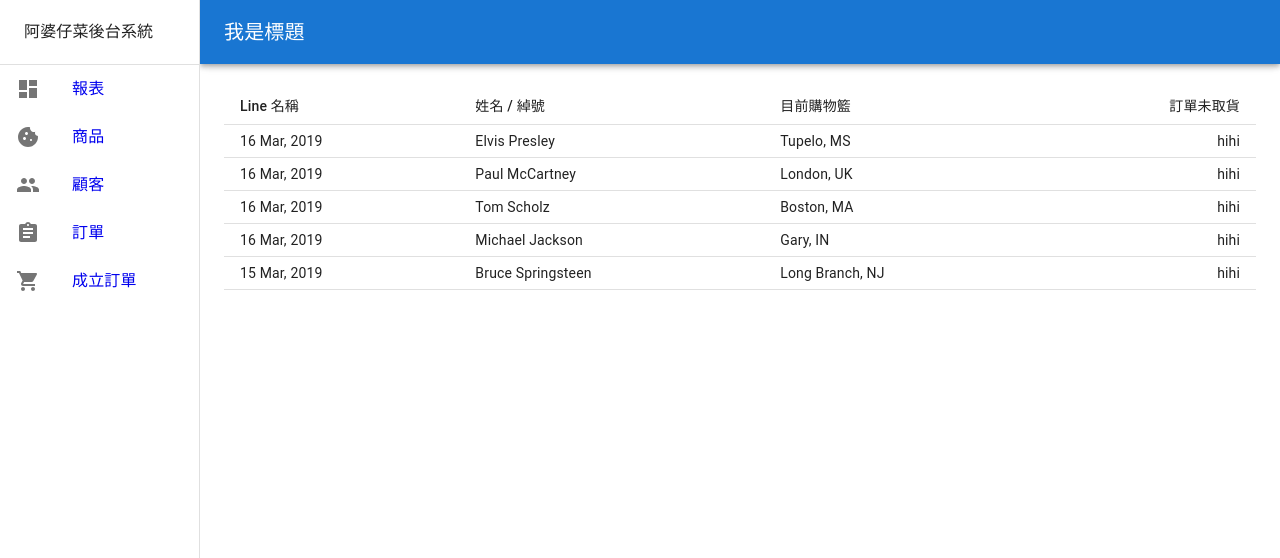
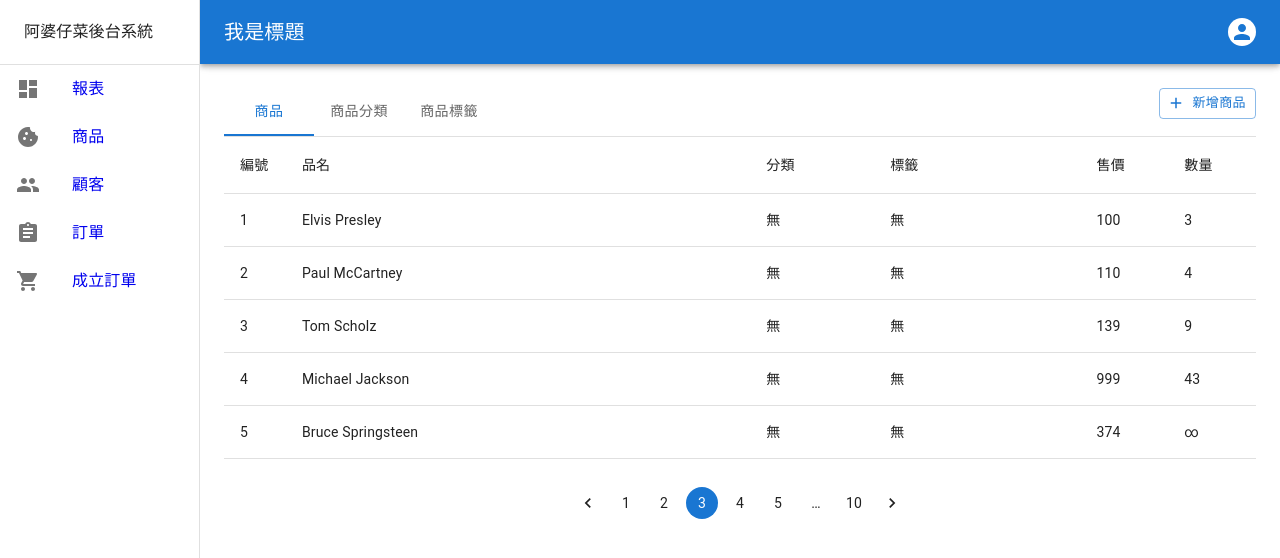
Before and after one commit to ykf2020/apoatsai_frontend, a Next.js app: page /product in a window 1280 px wide. Shown: the top 558 px of the page. Built offline with nearby package versions, Linux system fonts and the light colour scheme.

Commit message:
accounticon,page,producttable,categorytable,tags

```diff
--- a/src/components/layout.js
+++ b/src/components/layout.js
@@ -1,32 +1,42 @@
-import { useState } from 'react';
-import CssBaseline from '@mui/material/CssBaseline';
-import AppBar from '@mui/material/AppBar';
-import Box from '@mui/material/Box';
-import Divider from '@mui/material/Divider';
-import Drawer from '@mui/material/Drawer';
-import IconButton from '@mui/material/IconButton';
-import List from '@mui/material/List';
-import ListItem from '@mui/material/ListItem';
-import ListItemButton from '@mui/material/ListItemButton';
-import ListItemIcon from '@mui/material/ListItemIcon';
-import ListItemText from '@mui/material/ListItemText';
-import ShoppingCartIcon from '@mui/icons-material/ShoppingCart';
-import CookieIcon from '@mui/icons-material/Cookie';
-import DashboardIcon from '@mui/icons-material/Dashboard';
-import MailIcon from '@mui/icons-material/Mail';
-import MenuIcon from '@mui/icons-material/Menu';
-import PeopleIcon from '@mui/icons-material/People';
-import AssignmentIcon from '@mui/icons-material/Assignment';
-import Toolbar from '@mui/material/Toolbar';
-import Typography from '@mui/material/Typography';
-import Link from 'next/link'
-import Grid from '@mui/material/Grid';
+import { useState } from "react";
+import CssBaseline from "@mui/material/CssBaseline";
+import AppBar from "@mui/material/AppBar";
+import Box from "@mui/material/Box";
+import Divider from "@mui/material/Divider";
+import Drawer from "@mui/material/Drawer";
+import IconButton from "@mui/material/IconButton";
+import List from "@mui/material/List";
+import ListItem from "@mui/material/ListItem";
+import ListItemButton from "@mui/material/ListItemButton";
+import ListItemIcon from "@mui/material/ListItemIcon";
+import ListItemText from "@mui/material/ListItemText";
+import ShoppingCartIcon from "@mui/icons-material/ShoppingCart";
+import CookieIcon from "@mui/icons-material/Cookie";
+import DashboardIcon from "@mui/icons-material/Dashboard";
+import MenuIcon from "@mui/icons-material/Menu";
+import PeopleIcon from "@mui/icons-material/People";
+import AssignmentIcon from "@mui/icons-material/Assignment";
+import Toolbar from "@mui/material/Toolbar";
+import Typography from "@mui/material/Typography";
+import Link from "next/link";
+import Grid from "@mui/material/Grid";
+import PersonIcon from "@mui/icons-material/Person";
+import Avatar from "@mui/material/Avatar";
+import { useTheme } from "@mui/material/styles";
+import { grey } from "@mui/material/colors";
+import Paper from "@mui/material/Paper";
+import MenuList from "@mui/material/MenuList";
+import MenuItem from "@mui/material/MenuItem";
+import Fade from "@mui/material/Fade";
+import ClickAwayListener from "@mui/material/ClickAwayListener";
 
 const drawerWidth = 200;
 
 export default function Layout(props) {
+  const theme = useTheme();
   const { window } = props;
   const [mobileOpen, setMobileOpen] = useState(false);
+  const [accountMenuOpen, setAccountMenuOpen] = useState(false);
 
   const handleDrawerToggle = () => {
     setMobileOpen(!mobileOpen);
@@ -34,60 +44,64 @@ export default function Layout(props) {
 
   const drawer = (
     <div>
-      <Toolbar>
-        阿婆仔菜後台系統
-      </Toolbar>
+      <Toolbar>阿婆仔菜後台系統</Toolbar>
       <Divider />
-      <List style={{paddingTop: 0}}>
-        <ListItem component={Link} href="/dashboard" key={'1'} disablePadding>
+      <List style={{ paddingTop: 0 }}>
+        <ListItem component={Link} href="/dashboard" key={"1"} disablePadding>
           <ListItemButton>
             <ListItemIcon>
               <DashboardIcon />
             </ListItemIcon>
-            <ListItemText primary={'報表'} />
+            <ListItemText primary={"報表"} />
           </ListItemButton>
         </ListItem>
-        <ListItem component={Link} href="/product" key={'2'} disablePadding>
+        <ListItem component={Link} href="/product" key={"2"} disablePadding>
           <ListItemButton>
             <ListItemIcon>
               <CookieIcon />
             </ListItemIcon>
-            <ListItemText primary={'商品'} />
+            <ListItemText primary={"商品"} />
           </ListItemButton>
         </ListItem>
-        <ListItem component={Link} href="/customer" key={'3'} disablePadding>
+        <ListItem component={Link} href="/customer" key={"3"} disablePadding>
           <ListItemButton>
             <ListItemIcon>
               <PeopleIcon />
             </ListItemIcon>
-            <ListItemText primary={'顧客'} />
+            <ListItemText primary={"顧客"} />
           </ListItemButton>
         </ListItem>
-        <ListItem component={Link} href="/order" key={'4'} disablePadding>
+        <ListItem component={Link} href="/order" key={"4"} disablePadding>
           <ListItemButton>
             <ListItemIcon>
               <AssignmentIcon />
             </ListItemIcon>
-            <ListItemText primary={'訂單'} />
+            <ListItemText primary={"訂單"} />
           </ListItemButton>
         </ListItem>
-        <ListItem component={Link} href="/create_order" key={'5'} disablePadding>
+        <ListItem
+          component={Link}
+          href="/create_order"
+          key={"5"}
+          disablePadding
+        >
           <ListItemButton>
             <ListItemIcon>
               <ShoppingCartIcon />
             </ListItemIcon>
-            <ListItemText primary={'成立訂單'} />
+            <ListItemText primary={"成立訂單"} />
           </ListItemButton>
         </ListItem>
       </List>
     </div>
   );
 
-  const container = window !== undefined ? () => window().document.body : undefined;
+  const container =
+    window !== undefined ? () => window().document.body : undefined;
 
   return (
-    <Box sx={{ display: 'flex' }}>
-      <CssBaseline/>
+    <Box sx={{ display: "flex" }}>
+      <CssBaseline />
       <AppBar
         position="fixed"
         sx={{
@@ -95,19 +109,65 @@ export default function Layout(props) {
           ml: { sm: `${drawerWidth}px` },
         }}
       >
-        <Toolbar>
+        <Toolbar sx={{ position: "relative" }}>
           <IconButton
             color="inherit"
             aria-label="open drawer"
             edge="start"
             onClick={handleDrawerToggle}
-            sx={{ mr: 2, display: { sm: 'none' } }}
+            sx={{ mr: 2, display: { sm: "none" } }}
           >
             <MenuIcon />
           </IconButton>
           <Typography variant="h6" noWrap component="div">
             我是標題
           </Typography>
+          <ClickAwayListener
+            onClickAway={() => {
+              setAccountMenuOpen(false);
+            }}
+          >
+            <Box sx={{ ml: "auto" }}>
+              <Avatar
+                sx={{
+                  width: 28,
+                  height: 28,
+                  bgcolor: "white",
+                  color: theme.palette.primary.main,
+                  cursor: "pointer",
+                  "&:hover": {
+                    bgcolor: grey[300],
+                  },
+                }}
+                onClick={() => {
+                  setAccountMenuOpen(!accountMenuOpen);
+                }}
+              >
+                <PersonIcon />
+              </Avatar>
+              <Fade in={accountMenuOpen}>
+                <Paper sx={{ position: "absolute", right: 10, top: 50 }}>
+                  <MenuList>
+                    <MenuItem>
+                      <ListItemText
+                        sx={{ textAlign: "center" }}
+                        primary={"Bruce"}
+                        secondary={"Admin"}
+                      />
+                    </MenuItem>
+                    <Divider variant="middle"></Divider>
+                    <MenuItem
+                      onClick={() => {
+                        setAccountMenuOpen(false);
+                      }}
+                    >
+                      Logout
+                    </MenuItem>
+                  </MenuList>
+                </Paper>
+              </Fade>
+            </Box>
+          </ClickAwayListener>
         </Toolbar>
       </AppBar>
       <Box
@@ -123,8 +183,11 @@ export default function Layout(props) {
             keepMounted: true, // Better open performance on mobile.
           }}
           sx={{
-            display: { xs: 'block', sm: 'none' },
-            '& .MuiDrawer-paper': { boxSizing: 'border-box', width: drawerWidth },
+            display: { xs: "block", sm: "none" },
+            "& .MuiDrawer-paper": {
+              boxSizing: "border-box",
+              width: drawerWidth,
+            },
           }}
         >
           {drawer}
@@ -132,8 +195,11 @@ export default function Layout(props) {
         <Drawer
           variant="permanent"
           sx={{
-            display: { xs: 'none', sm: 'block' },
-            '& .MuiDrawer-paper': { boxSizing: 'border-box', width: drawerWidth },
+            display: { xs: "none", sm: "block" },
+            "& .MuiDrawer-paper": {
+              boxSizing: "border-box",
+              width: drawerWidth,
+            },
           }}
           open
         >
@@ -142,10 +208,16 @@ export default function Layout(props) {
       </Box>
       <Box
         component="main"
-        sx={{ flexGrow: 1, p: 3, width: { sm: `calc(100% - ${drawerWidth}px)` } }}
+        sx={{
+          flexGrow: 1,
+          p: 3,
+          width: { sm: `calc(100% - ${drawerWidth}px)` },
+        }}
       >
         <Toolbar />
-        <Grid container justifyContent="center">{props.children}</Grid>
+        <Grid container justifyContent="center">
+          {props.children}
+        </Grid>
       </Box>
     </Box>
   );
--- /dev/null
+++ b/src/pages/product/components/categoeyTable.js
@@ -0,0 +1,55 @@
+import { useState } from "react";
+import Table from "@mui/material/Table";
+import TableBody from "@mui/material/TableBody";
+import TableCell from "@mui/material/TableCell";
+import TableHead from "@mui/material/TableHead";
+import TableRow from "@mui/material/TableRow";
+import Grid from "@mui/material/Grid";
+import Pagination from "@mui/material/Pagination";
+import Stack from "@mui/material/Stack";
+
+function createCategory(id, name, desc) {
+  return { id, name, desc };
+}
+
+const categories = [
+  createCategory(0, "無", "無"),
+  createCategory(1, "食品", "吃的"),
+  createCategory(2, "飲品", "喝的"),
+];
+
+export default function CategoryTable() {
+  const [totalPage, setTotalPage] = useState(10);
+  const [page, setPage] = useState(3);
+  const handlePageChange = (event, value) => {
+    setPage(value);
+  };
+  return (
+    <Grid item container justifyContent="center" xs={12}>
+      <Table>
+        <TableHead>
+          <TableRow>
+            <TableCell width="30%">分類名稱</TableCell>
+            <TableCell>分類描述</TableCell>
+          </TableRow>
+        </TableHead>
+        <TableBody>
+          {categories.map((c) => (
+            <TableRow key={c.id}>
+              <TableCell>{c.name}</TableCell>
+              <TableCell>{c.desc}</TableCell>
+            </TableRow>
+          ))}
+        </TableBody>
+      </Table>
+      <Stack spacing={2} sx={{ mt: 3.5 }}>
+        <Pagination
+          count={totalPage}
+          page={page}
+          onChange={handlePageChange}
+          color="primary"
+        />
+      </Stack>
+    </Grid>
+  );
+}
--- /dev/null
+++ b/src/pages/product/components/productTable.js
@@ -0,0 +1,67 @@
+import { useState } from "react";
+import Table from "@mui/material/Table";
+import TableBody from "@mui/material/TableBody";
+import TableCell from "@mui/material/TableCell";
+import TableHead from "@mui/material/TableHead";
+import TableRow from "@mui/material/TableRow";
+import Grid from "@mui/material/Grid";
+import Pagination from "@mui/material/Pagination";
+import Stack from "@mui/material/Stack";
+
+function createData(id, name, category, tags, price, quantity) {
+  return { id, name, category, tags, price, quantity };
+}
+
+const rows = [
+  createData(1, "Elvis Presley", "無", "無", 100, 3),
+  createData(2, "Paul McCartney", "無", "無", 110, 4),
+  createData(3, "Tom Scholz", "無", "無", 139, 9),
+  createData(4, "Michael Jackson", "無", "無", 999, 43),
+  createData(5, "Bruce Springsteen", "無", "無", 374, null),
+];
+
+export default function ProductTable() {
+  const [totalPage, setTotalPage] = useState(10);
+  const [page, setPage] = useState(3);
+  const handlePageChange = (event, value) => {
+    setPage(value);
+  };
+  return (
+    <Grid item container justifyContent="center" xs={12}>
+      <Table>
+        <TableHead>
+          <TableRow>
+            <TableCell width="6%">編號</TableCell>
+            <TableCell width="45%">品名</TableCell>
+            <TableCell width="12%">分類</TableCell>
+            <TableCell width="20%">標籤</TableCell>
+            <TableCell>售價</TableCell>
+            <TableCell>數量</TableCell>
+          </TableRow>
+        </TableHead>
+        <TableBody>
+          {rows.map((row) => (
+            <TableRow key={row.id}>
+              <TableCell>{row.id}</TableCell>
+              <TableCell>{row.name}</TableCell>
+              <TableCell>{row.category}</TableCell>
+              <TableCell>{row.tags}</TableCell>
+              <TableCell>{row.price}</TableCell>
+              <TableCell>
+                {typeof row.quantity !== "number" ? "∞" : row.quantity}
+              </TableCell>
+            </TableRow>
+          ))}
+        </TableBody>
+      </Table>
+      <Stack spacing={2} sx={{ mt: 3.5 }}>
+        <Pagination
+          count={totalPage}
+          page={page}
+          onChange={handlePageChange}
+          color="primary"
+        />
+      </Stack>
+    </Grid>
+  );
+}
--- /dev/null
+++ b/src/pages/product/components/productTagsBox.js
@@ -0,0 +1,25 @@
+import Paper from "@mui/material/Paper";
+import Grid from "@mui/material/Grid";
+import Typography from "@mui/material/Typography";
+import StyleIcon from '@mui/icons-material/Style';
+export default function ProductTagsBox() {
+  return (
+    <Paper
+      component={Grid}
+      item
+      xs={8}
+      elevation={3}
+      sx={{ mt: { xs: 3, md: 6 }, mb: { xs: 3 }, p: { xs: 2, md: 3 } }}
+    >
+      <Grid item justifyContent="center">
+        <Typography component="h1" align="center">
+          <StyleIcon
+            sx={{ mb: 1 }}
+            color="primary"
+            fontSize="large"
+          />
+        </Typography>
+      </Grid>
+    </Paper>
+  )
+}
--- a/src/pages/product/index.js
+++ b/src/pages/product/index.js
@@ -1,113 +1,80 @@
-import Table from "@mui/material/Table";
-import TableBody from "@mui/material/TableBody";
-import TableCell from "@mui/material/TableCell";
-import TableHead from "@mui/material/TableHead";
-import TableRow from "@mui/material/TableRow";
+import { useState } from "react";
+import Grid from "@mui/material/Grid";
+import Box from "@mui/material/Box";
+import Tabs from "@mui/material/Tabs";
+import Tab from "@mui/material/Tab";
+import AddIcon from "@mui/icons-material/Add";
+import Button from "@mui/material/Button";
+import Basket from "@/components/basket";
+import ProductTable from "./components/productTable";
+import CategoryTable from "./components/categoeyTable";
+import ProductTagsBox from "./components/productTagsBox";
 
-// Generate Order Data
-function createData(id, date, name, shipTo, paymentMethod, orderNotClose) {
-  return { id, date, name, shipTo, paymentMethod, orderNotClose };
-}
-
-const rows = [
-  createData(
-    0,
-    "16 Mar, 2019",
-    "Elvis Presley",
-    "Tupelo, MS",
-    "VISA ⠀•••• 3719",
-    false
-  ),
-  createData(
-    1,
-    "16 Mar, 2019",
-    "Paul McCartney",
-    "London, UK",
-    "VISA ⠀•••• 2574",
-    true
-  ),
-  createData(
-    2,
-    "16 Mar, 2019",
-    "Tom Scholz",
-    "Boston, MA",
-    "MC ⠀•••• 1253",
-    false
-  ),
-  createData(
-    3,
-    "16 Mar, 2019",
-    "Michael Jackson",
-    "Gary, IN",
-    "AMEX ⠀•••• 2000",
-    false
-  ),
-  createData(
-    4,
-    "15 Mar, 2019",
-    "Bruce Springsteen",
-    "Long Branch, NJ",
-    "VISA ⠀•••• 5919",
-    true
-  ),
-];
-
-function ProductList() {
+export function CreateProductButton() {
   return (
-    <>
-      <Table size="small">
-        <TableHead>
-          <TableRow>
-            <TableCell>Line 名稱</TableCell>
-            <TableCell>姓名 / 綽號</TableCell>
-            <TableCell>目前購物籃</TableCell>
-            <TableCell align="right">訂單未取貨</TableCell>
-          </TableRow>
-        </TableHead>
-        <TableBody>
-          {rows.map((row) => (
-            <TableRow key={row.id}>
-              <TableCell>{row.date}</TableCell>
-              <TableCell>{row.name}</TableCell>
-              <TableCell>{row.shipTo}</TableCell>
-              <TableCell align="right"> hihi </TableCell>
-            </TableRow>
-          ))}
-        </TableBody>
-      </Table>
-    </>
+    <Button
+      variant="outlined"
+      sx={{ height: 1 }}
+      size="small"
+      startIcon={<AddIcon />}
+    >
+      新增商品
+    </Button>
   );
 }
 
-function CategoryList() {
+export function CreateCategoryButton() {
   return (
-    <>
-      <Table size="small">
-        <TableHead>
-          <TableRow>
-            <TableCell>種類</TableCell>
-            <TableCell>敘述</TableCell>
-            <TableCell>商品數量</TableCell>
-          </TableRow>
-        </TableHead>
-        <TableBody>
-          {rows.map((row) => (
-            <TableRow key={row.id}>
-              <TableCell>{row.date}</TableCell>
-              <TableCell>{row.name}</TableCell>
-              <TableCell>{row.shipTo}</TableCell>
-            </TableRow>
-          ))}
-        </TableBody>
-      </Table>
-    </>
+    <Button
+      variant="outlined"
+      sx={{ height: 1 }}
+      size="small"
+      startIcon={<AddIcon />}
+    >
+      新增商品分類
+    </Button>
+  );
+}
+
+export function CreateTagButton() {
+  return (
+    <Button
+      variant="outlined"
+      sx={{ height: 1 }}
+      size="small"
+      startIcon={<AddIcon />}
+    >
+      新增商品標籤
+    </Button>
   );
 }
 
 export default function Product() {
+  const [value, setValue] = useState(0);
+  const handleTabChange = (event, newValue) => {
+    setValue(newValue);
+  };
   return (
     <>
-      <ProductList />
+      <Grid item xs={12}>
+        <Box
+          display="flex"
+          justifyContent="space-between"
+          sx={{ borderBottom: 1, borderColor: "divider" }}
+        >
+          <Tabs value={value} onChange={handleTabChange}>
+            <Tab label="商品" />
+            <Tab label="商品分類" />
+            <Tab label="商品標籤" />
+          </Tabs>
+          {value === 0 && <CreateProductButton />}
+          {value === 1 && <CreateCategoryButton />}
+          {value === 2 && <CreateTagButton />}
+        </Box>
+      </Grid>
+      {value === 0 && <ProductTable />}
+      {value === 1 && <CategoryTable />}
+      {value === 2 && <ProductTagsBox />}
     </>
   );
 }
```
Also changed, not shown: src/components/orderLists.js (+15 -0 lines), src/pages/customer/index.js (+15 -0 lines).
